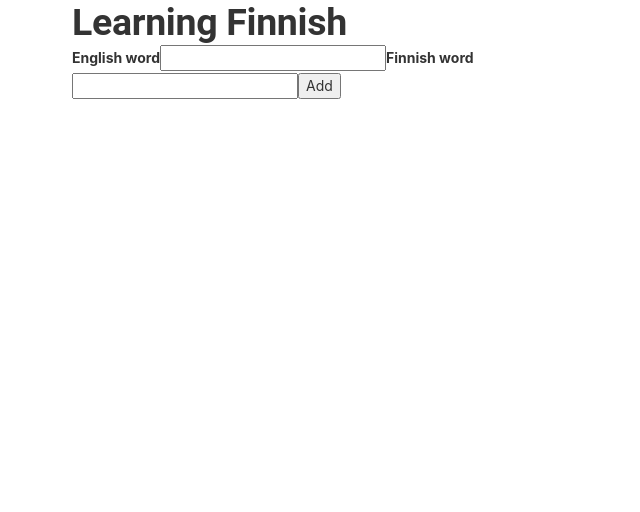
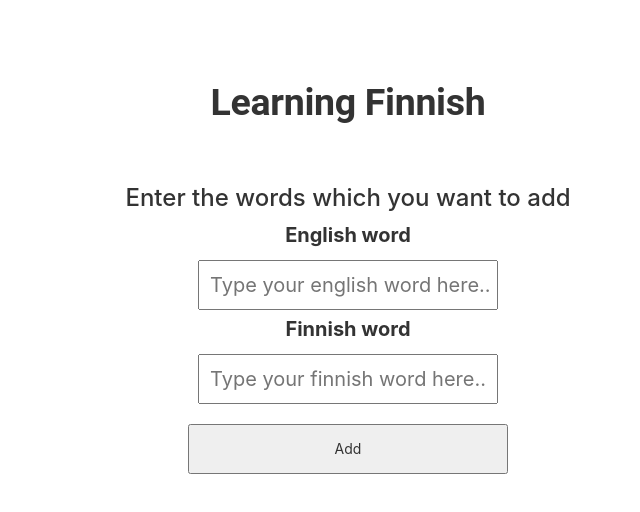
Before and after one commit to spavythra/Language_learning_App, a React (Create React App) app in the folder client/frontend/: page /admin/add in a window 1280 px wide. Shown: the top 512 px of the page, without its empty margins (292-932 px from the left). Built offline with nearby package versions, Linux system fonts and the light colour scheme.

Commit message:
(update): Add.js, modified the styles

```diff
--- a/client/frontend/src/AddWord.js
+++ b/client/frontend/src/AddWord.js
@@ -24,16 +24,19 @@ function AddWord() {
   };
 
   return (
-    <div>
+    <div className='addword'>
+      <div className="information">
+        <h3>Enter the words which you want to add</h3>
       <label>English word</label>
-      <input type="text" onChange={(event) => {
+      <input type="text" placeholder='Type your english word here..' onChange={(event) => {
             setEng_word(event.target.value);
           }}/>
       <label>Finnish word</label>
-      <input type="text" onChange={(event) => {
+      <input type="text" placeholder='Type your finnish word here..' onChange={(event) => {
             setFin_word(event.target.value);
           }}/>
       <button onClick={addWord}>Add</button>
+      </div>
     </div>
   )
 }
--- a/client/frontend/src/App.css
+++ b/client/frontend/src/App.css
@@ -1,4 +1,4 @@
-.header {
+/* .header {
     text-align: center;
     font-size: 35px;
     width: auto;
@@ -15,7 +15,7 @@
   justify-content: center;
   align-items: center;
   margin-top: -20px;
-}
+} */
  /* Container needed to position the button. Adjust the width as needed */
  .container {
   position: relative;
@@ -60,3 +60,39 @@
   margin-top: 70px;
   justify-content: space-evenly;
 }
+.addword {
+  display: flex;
+  flex-direction: column;
+  justify-content: center;
+  /* box-sizing: border-box; */
+}
+
+.information {
+  display: flex;
+  flex-direction: column;
+  width: 100%;
+  justify-content: center;
+  align-items: center;
+
+}
+input {
+  width: 300px;
+  height: 50px;
+  font-size: 20px;
+  padding-left: 10px;
+  margin: 5px;
+
+}
+
+ button {
+  width: 320px;
+  height: 50px;
+  margin-top: 15px;
+}
+
+ button:hover {
+  cursor: pointer;
+}
+.information label{
+  font-size: 20px;
+}
--- a/client/frontend/src/App.js
+++ b/client/frontend/src/App.js
@@ -19,7 +19,7 @@ function App(){
     <Router>
     <Container maxWidth="sm">
     <nav>
-    <Typography variant="h2" fontWeight="bold">
+    <Typography variant="h2" align='center' mt={10} mb={5} fontWeight="bold">
     Learning Finnish
               </Typography>
       {/* <button><Link to="/">Home </Link></button> */}
```
